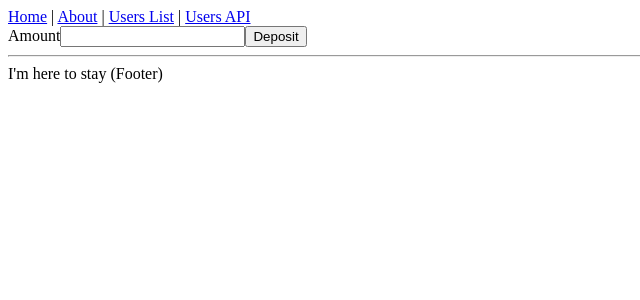
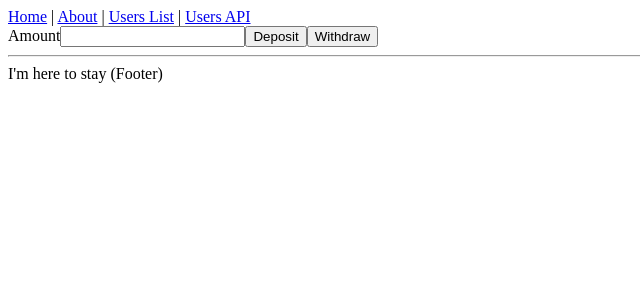
Before and after one commit to TomSpencerLondon/Bank-React, a Next.js app: page / in a window 1280 px wide. Shown: the top 300 px of the page, without its empty margins (0-640 px from the left). Built offline with nearby package versions, Linux system fonts and the light colour scheme.

Commit message:
Add button withdraw

```diff
--- a/src/components/TransactionWriter.tsx
+++ b/src/components/TransactionWriter.tsx
@@ -7,6 +7,7 @@ const TransactionWriter = () => {
         <input type="text" name="amount" />
       </label>
       <input type="submit" value="Deposit" />
+      <input type="submit" value="Withdraw" />
     </form>
   )
 }
```
Also changed, not shown: 1 other file (tests, documents, lock files or other folders).
